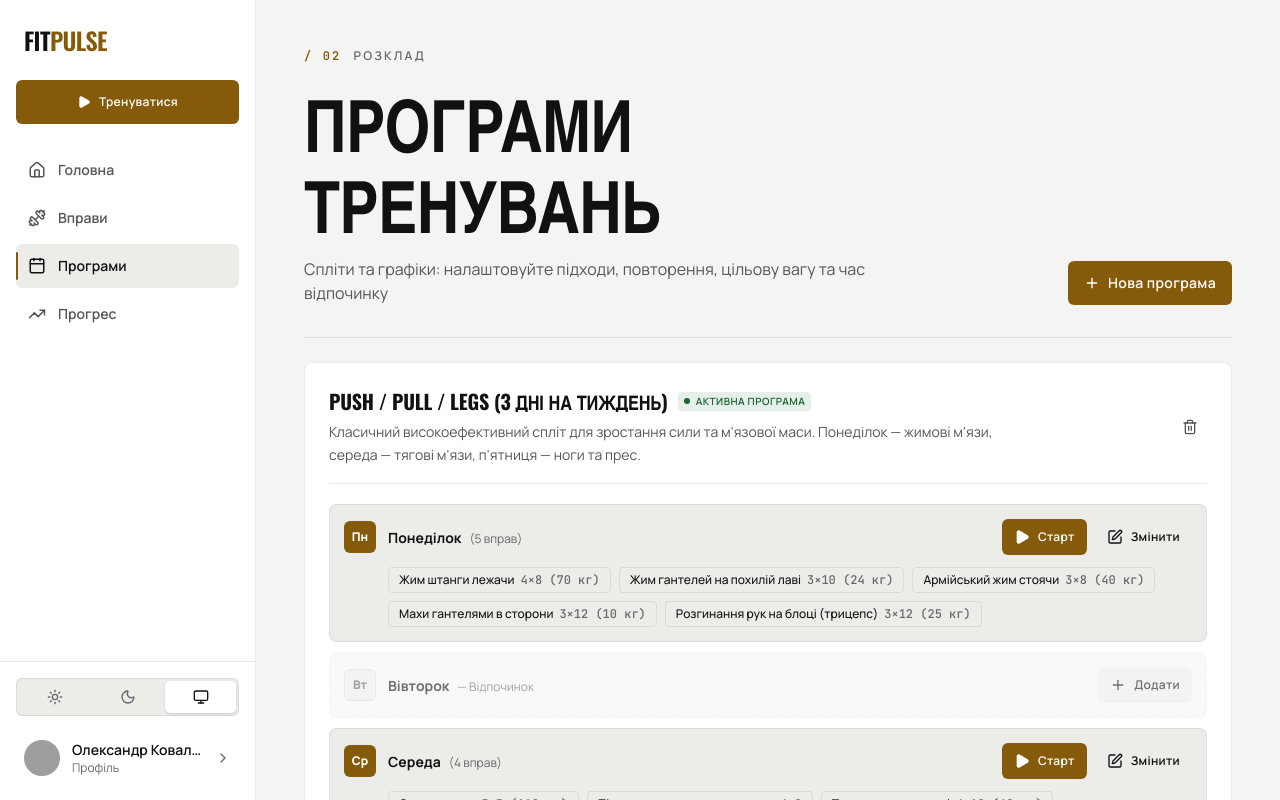
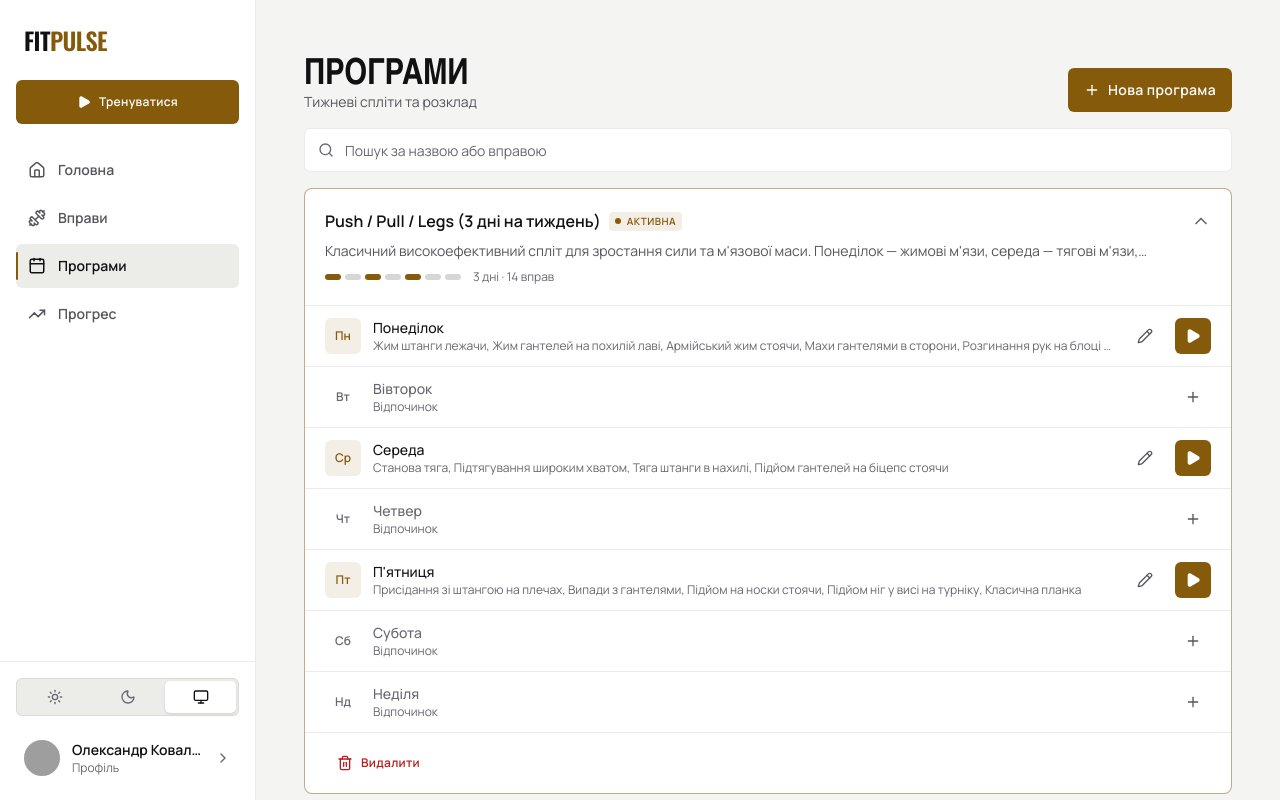
Before and after one commit to tsukanovSerhii/FitPulse, a React (Vite) app: page /plans in a window 1280 px wide. Shown: the top 800 px of the page. Built offline with nearby package versions, Linux system fonts and the light colour scheme; grey boxes are pictures that could not be loaded.

Commit message:
feat(plans): search and collapsible plan list

```diff
--- a/src/features/workoutPlan/components/PlanCard.tsx
+++ b/src/features/workoutPlan/components/PlanCard.tsx
@@ -1,15 +1,16 @@
-import React from 'react'
-import { Check, Edit, Trash2, Play, Plus } from 'lucide-react'
-import type { WorkoutPlan, DayOfWeek } from '../model/types'
-import { ALL_DAYS, DAY_SHORT_LABELS, DAY_LABELS } from '../model/types'
+import { useId, useMemo } from 'react'
+import { Check, ChevronDown, Pencil, Play, Plus, Trash2 } from 'lucide-react'
+import { Badge, Button, IconButton } from '@/components/ui'
 import type { Exercise } from '@/features/exercises/model/types'
-import { Card } from '@/components/ui'
-import { Badge } from '@/components/ui'
-import { Button } from '@/components/ui'
+import { cn } from '@/utils/cn'
+import type { DayOfWeek, WorkoutPlan } from '../model/types'
+import { ALL_DAYS, DAY_LABELS, DAY_SHORT_LABELS } from '../model/types'
 
 export interface PlanCardProps {
   plan: WorkoutPlan
   isActive: boolean
+  expanded: boolean
+  onToggle: () => void
   allExercises: Exercise[]
   onSetActive: (planId: string) => void
   onEditDay: (planId: string, day: DayOfWeek) => void
@@ -17,169 +18,130 @@ export interface PlanCardProps {
   onStartDayWorkout: (planId: string, day: DayOfWeek) => void
 }
 
-export const PlanCard: React.FC<PlanCardProps> = ({
+export function PlanCard({
   plan,
   isActive,
+  expanded,
+  onToggle,
   allExercises,
   onSetActive,
   onEditDay,
   onDelete,
   onStartDayWorkout,
-}) => {
-  // Map exercise ID to name
-  const exerciseMap = React.useMemo(() => {
-    const map = new Map<string, Exercise>()
-    allExercises.forEach((e) => map.set(e.id, e))
-    return map
-  }, [allExercises])
-
-  // Count total exercises in plan
-  const totalExercises = ALL_DAYS.reduce(
-    (acc, day) => acc + (plan.schedule[day]?.length || 0),
-    0,
-  )
-
-  const activeDaysCount = ALL_DAYS.filter(
-    (day) => (plan.schedule[day]?.length || 0) > 0,
-  ).length
+}: PlanCardProps) {
+  const panelId = useId()
+  const exerciseMap = useMemo(() => new Map(allExercises.map((e) => [e.id, e])), [allExercises])
+  const trainingDays = ALL_DAYS.filter((day) => (plan.schedule[day]?.length || 0) > 0)
+  const totalExercises = ALL_DAYS.reduce((sum, day) => sum + (plan.schedule[day]?.length || 0), 0)
 
   return (
-    <Card className="flex flex-col justify-between p-6">
-      <div>
-        {/* Top Header */}
-        <div className="flex flex-col sm:flex-row sm:items-center justify-between gap-4 pb-4 border-b border-line">
-          <div>
-            <div className="flex items-center gap-2.5 mb-1.5">
-              <h3 className="text-xl font-black text-fg">{plan.name}</h3>
-              {isActive ? (
-                <Badge variant="success" dot size="sm">
-                  Активна програма
-                </Badge>
-              ) : (
-                <Badge variant="neutral" size="sm">
-                  {activeDaysCount} дні на тиждень
-                </Badge>
-              )}
-            </div>
-            {plan.description && (
-              <p className="text-xs sm:text-sm text-fg-muted leading-relaxed max-w-2xl">
-                {plan.description}
-              </p>
+    <article className={cn('rounded-lg border bg-surface transition-colors', isActive ? 'border-accent/50' : 'border-line')}>
+      <button
+        type="button"
+        onClick={onToggle}
+        aria-expanded={expanded}
+        aria-controls={panelId}
+        className="flex w-full cursor-pointer items-start gap-4 p-4 text-left sm:p-5"
+      >
+        <span className="min-w-0 flex-1 space-y-2">
+          <span className="flex flex-wrap items-center gap-2">
+            <span className="font-semibold text-fg">{plan.name}</span>
+            {isActive && (
+              <Badge variant="primary" size="sm" dot>
+                Активна
+              </Badge>
             )}
-          </div>
+          </span>
+          {plan.description && <span className="line-clamp-1 text-sm text-fg-muted">{plan.description}</span>}
+          <span className="flex items-center gap-3">
+            <span className="flex gap-1" aria-hidden="true">
+              {ALL_DAYS.map((day) => (
+                <span
+                  key={day}
+                  className={cn(
+                    'h-1.5 w-4 rounded-full',
+                    (plan.schedule[day]?.length || 0) > 0 ? 'bg-accent' : 'bg-line-strong',
+                  )}
+                />
+              ))}
+            </span>
+            <span className="text-xs text-fg-subtle">
+              {trainingDays.length} дні · {totalExercises} вправ
+            </span>
+          </span>
+        </span>
+        <ChevronDown
+          className={cn('mt-0.5 size-5 shrink-0 text-fg-subtle transition-transform duration-200', expanded && 'rotate-180')}
+          aria-hidden="true"
+        />
+      </button>
 
-          <div className="flex items-center gap-2 shrink-0 self-end sm:self-center">
+      {expanded && (
+        <div id={panelId} className="border-t border-line">
+          <ul className="divide-y divide-line">
+            {ALL_DAYS.map((day) => {
+              const dayExercises = plan.schedule[day] || []
+              const hasExercises = dayExercises.length > 0
+              return (
+                <li key={day} className="px-4 py-3 sm:px-5">
+                  <div className="flex items-center gap-3">
+                    <span
+                      className={cn(
+                        'flex size-9 shrink-0 items-center justify-center rounded-md text-xs font-semibold',
+                        hasExercises ? 'bg-accent-soft text-accent' : 'text-fg-subtle',
+                      )}
+                    >
+                      {DAY_SHORT_LABELS[day]}
+                    </span>
+                    <span className="min-w-0 flex-1">
+                      <span className={cn('block text-sm font-medium', hasExercises ? 'text-fg' : 'text-fg-subtle')}>
+                        {DAY_LABELS[day]}
+                      </span>
+                      <span className="block truncate text-xs text-fg-subtle">
+                        {hasExercises
+                          ? dayExercises.map((pEx) => exerciseMap.get(pEx.exerciseId)?.name || 'Вправа').join(', ')
+                          : 'Відпочинок'}
+                      </span>
+                    </span>
+                    <IconButton
+                      size="sm"
+                      label={hasExercises ? `Змінити ${DAY_LABELS[day].toLowerCase()}` : `Додати вправи на ${DAY_LABELS[day].toLowerCase()}`}
+                      icon={hasExercises ? <Pencil /> : <Plus />}
+                      onClick={() => onEditDay(plan.id, day)}
+                    />
+                    {hasExercises && (
+                      <IconButton
+                        size="sm"
+                        label={`Почати тренування: ${DAY_LABELS[day].toLowerCase()}`}
+                        icon={<Play className="fill-current" />}
+                        onClick={() => onStartDayWorkout(plan.id, day)}
+                        className="bg-accent text-on-accent hover:bg-accent-hover hover:text-on-accent"
+                      />
+                    )}
+                  </div>
+                </li>
+              )
+            })}
+          </ul>
+
+          <div className="flex items-center justify-between gap-2 border-t border-line px-4 py-3 sm:px-5">
+            <Button
+              variant="ghost"
+              size="sm"
+              onClick={() => onDelete(plan.id)}
+              icon={<Trash2 />}
+              className="text-danger hover:bg-danger-soft hover:text-danger"
+            >
+              Видалити
+            </Button>
             {!isActive && (
-              <Button
-                variant="outline"
-                size="sm"
-                onClick={() => onSetActive(plan.id)}
-                icon={<Check className="w-3.5 h-3.5" />}
-              >
+              <Button variant="outline" size="sm" onClick={() => onSetActive(plan.id)} icon={<Check />}>
                 Зробити активною
               </Button>
             )}
-            <button
-              onClick={() => onDelete(plan.id)}
-              className="p-2 rounded-md text-fg-muted hover:text-danger hover:bg-danger-soft border border-transparent hover:border-danger transition-all cursor-pointer"
-              title="Видалити план"
-            >
-              <Trash2 className="w-4 h-4" />
-            </button>
           </div>
         </div>
-
-        {/* Days of Week Schedule Grid */}
-        <div className="mt-5 space-y-2.5">
-          {ALL_DAYS.map((day) => {
-            const dayExercises = plan.schedule[day] || []
-            const hasExercises = dayExercises.length > 0
-
-            return (
-              <div
-                key={day}
-                className={`p-3.5 rounded-lg border transition-all ${
-                  hasExercises
-                    ? 'bg-surface-2 border-line hover:border-accent/30'
-                    : 'bg-surface-2/50 border-dashed border-line/50 opacity-60'
-                }`}
-              >
-                <div className="flex flex-wrap items-center justify-between gap-3">
-                  <div className="flex min-w-0 items-center gap-3">
-                    <span
-                      className={`w-8 h-8 rounded-md text-xs font-black flex items-center justify-center shrink-0 ${
-                        hasExercises
-                          ? 'bg-accent text-on-accent border border-accent/20'
-                          : 'bg-surface-2 text-fg-subtle border border-line'
-                      }`}
-                    >
-                      {DAY_SHORT_LABELS[day]}
-                    </span>
-                    <div>
-                      <span className="text-sm font-bold text-fg block sm:inline">
-                        {DAY_LABELS[day]}
-                      </span>
-                      <span className="text-xs text-fg-subtle sm:ml-2">
-                        {hasExercises ? `(${dayExercises.length} вправ)` : '— Відпочинок'}
-                      </span>
-                    </div>
-                  </div>
-
-                  <div className="ml-auto flex items-center gap-2">
-                    {hasExercises && (
-                      <Button
-                        variant="primary"
-                        size="sm"
-                        onClick={() => onStartDayWorkout(plan.id, day)}
-                        icon={<Play className="w-3.5 h-3.5 fill-current" />}
-                        className="text-xs"
-                      >
-                        Старт
-                      </Button>
-                    )}
-                    <Button
-                      variant="secondary"
-                      size="sm"
-                      onClick={() => onEditDay(plan.id, day)}
-                      icon={hasExercises ? <Edit className="w-3.5 h-3.5" /> : <Plus className="w-3.5 h-3.5" />}
-                      className="text-xs"
-                    >
-                      {hasExercises ? 'Змінити' : 'Додати'}
-                    </Button>
-                  </div>
-                </div>
-
-                {/* Day Exercise preview chips */}
-                {hasExercises && (
-                  <div className="mt-3 flex flex-wrap gap-2 sm:pl-11">
-                    {dayExercises.map((pEx) => {
-                      const ex = exerciseMap.get(pEx.exerciseId)
-                      return (
-                        <span
-                          key={pEx.id}
-                          className="inline-flex max-w-full items-center gap-1.5 rounded-sm border border-line px-2.5 py-1 text-xs text-fg-muted"
-                        >
-                          <span className="truncate font-medium text-fg">{ex ? ex.name : 'Вправа'}</span>
-                          <span className="shrink-0 font-mono tabular text-fg-subtle">
-                            {pEx.sets}×{pEx.reps}
-                            {pEx.weight ? ` (${pEx.weight} кг)` : ''}
-                          </span>
-                        </span>
-                      )
-                    })}
-                  </div>
-                )}
-              </div>
-            )
-          })}
-        </div>
-      </div>
-
-      {/* Summary Footer */}
-      <div className="mt-6 pt-4 border-t border-line flex items-center justify-between text-xs text-fg-subtle font-medium">
-        <span>Тренувальних днів на тиждень: <strong className="text-fg-muted">{activeDaysCount}</strong></span>
-        <span>Всього вправ у програмі: <strong className="text-fg-muted">{totalExercises}</strong></span>
-      </div>
-    </Card>
+      )}
+    </article>
   )
 }
--- a/src/pages/WorkoutPlansPage.tsx
+++ b/src/pages/WorkoutPlansPage.tsx
@@ -1,7 +1,7 @@
 import { toast } from 'sonner'
-import React, { useEffect, useState } from 'react'
+import React, { useEffect, useMemo, useState } from 'react'
 import { useNavigate } from 'react-router-dom'
-import { Calendar, Plus } from 'lucide-react'
+import { Calendar, Plus, Search } from 'lucide-react'
 import { useAppDispatch, useAppSelector } from '@/app/hooks'
 import {
   fetchPlans,
@@ -15,11 +15,11 @@ import {
 import { fetchExercises } from '@/features/exercises/model/exercisesSlice'
 import { startWorkout } from '@/features/workoutSession/model/workoutSessionSlice'
 import type { WorkoutPlan, DayOfWeek, PlanExercise } from '@/features/workoutPlan/model/types'
-import { DAY_LABELS } from '@/features/workoutPlan/model/types'
+import { ALL_DAYS, DAY_LABELS } from '@/features/workoutPlan/model/types'
 import { PlanCard } from '@/features/workoutPlan/components/PlanCard'
 import { PlanEditorModal } from '@/features/workoutPlan/components/PlanEditorModal'
 import { AddExerciseToDayModal } from '@/features/workoutPlan/components/AddExerciseToDayModal'
-import { Button, PageHeader, confirmAction } from '@/components/ui'
+import { Button, IconButton, PageHeader, confirmAction } from '@/components/ui'
 import { EmptyState } from '@/components/ui'
 import { SEO } from '@/components/common/SEO'
 
@@ -30,6 +30,10 @@ export const WorkoutPlansPage: React.FC = () => {
   const { plans, activePlanId, status } = useAppSelector((state) => state.workoutPlan)
   const allExercises = useAppSelector((state) => state.exercises.items)
 
+  const [query, setQuery] = useState('')
+  // undefined — користувач ще нічого не розгортав, тож показуємо активну програму
+  const [expandedId, setExpandedId] = useState<string | null | undefined>(undefined)
+  const openPlanId = expandedId === undefined ? activePlanId : expandedId
   const [isEditorOpen, setIsEditorOpen] = useState(false)
   const [editingPlan, setEditingPlan] = useState<WorkoutPlan | null>(null)
 
@@ -143,50 +147,86 @@ export const WorkoutPlansPage: React.FC = () => {
     dispatch(updatePlanExercise({ planId, day, exerciseId, updates }))
   }
 
+  const visiblePlans = useMemo(() => {
+    const names = new Map(allExercises.map((e) => [e.id, e.name.toLowerCase()]))
+    const q = query.trim().toLowerCase()
+    const matches = (plan: WorkoutPlan) =>
+      !q ||
+      plan.name.toLowerCase().includes(q) ||
+      plan.description?.toLowerCase().includes(q) ||
+      ALL_DAYS.some((day) => plan.schedule[day]?.some((pEx) => names.get(pEx.exerciseId)?.includes(q)))
+    return plans.filter(matches).sort((a, b) => Number(b.id === activePlanId) - Number(a.id === activePlanId))
+  }, [plans, allExercises, query, activePlanId])
+
   // Get current plan for modal
   const activeModalPlan = dayEditorModal.plan
     ? plans.find((p) => p.id === dayEditorModal.plan?.id) || dayEditorModal.plan
     : null
 
   return (
-    <div className="space-y-6 animate-fade-in pb-12">
-      <SEO title="Програми тренувань" description="Створюйте та налаштовуйте тижневі спліти: Push/Pull/Legs, Full Body. Керування підходами, повтореннями та днями відпочинку." />
+    <div className="space-y-4">
+      <SEO title="Програми тренувань" description="Тижневі спліти: Push/Pull/Legs, Full Body. Підходи, повторення та дні відпочинку." />
       <PageHeader
-        index={2}
-        eyebrow="Розклад"
-        title={<>Програми<br />тренувань</>}
-        description="Спліти та графіки: налаштовуйте підходи, повторення, цільову вагу та час відпочинку"
+        compact
+        title="Програми"
+        description="Тижневі спліти та розклад"
         actions={
-          <Button onClick={handleCreatePlan} icon={<Plus />}>
-            Нова програма
-          </Button>
+          <>
+            <IconButton label="Нова програма" icon={<Plus />} onClick={handleCreatePlan} className="border border-line sm:hidden" />
+            <Button className="hidden sm:inline-flex" onClick={handleCreatePlan} icon={<Plus />}>
+              Нова програма
+            </Button>
+          </>
         }
       />
 
-      {/* Plans List */}
+      {plans.length > 0 && (
+        <label className="relative block">
+          <span className="sr-only">Пошук програми</span>
+          <Search className="pointer-events-none absolute left-3.5 top-1/2 size-4 -translate-y-1/2 text-fg-subtle" aria-hidden="true" />
+          <input
+            type="search"
+            value={query}
+            onChange={(e) => setQuery(e.target.value)}
+            placeholder="Пошук за назвою або вправою"
+            className="h-11 w-full rounded-md border border-line bg-surface pl-10 pr-3 text-sm text-fg placeholder:text-fg-subtle focus:border-accent focus:outline-none"
+          />
+        </label>
+      )}
+
       {status === 'loading' && plans.length === 0 ? (
-        <div className="text-center py-16 text-fg-muted text-sm">
-          <div className="animate-spin w-8 h-8 border-2 border-accent border-t-transparent rounded-full mx-auto mb-3" />
-          Завантаження програм тренувань...
-        </div>
+        <p className="py-16 text-center text-sm text-fg-muted">Завантаження програм...</p>
       ) : plans.length === 0 ? (
         <EmptyState
-          icon={<Calendar className="w-8 h-8 text-accent" />}
-          title="Немає створених програм"
-          description="Створіть свій перший тижневий план тренувань, щоб систематизувати свої заняття."
+          icon={<Calendar />}
+          title="Програм ще немає"
+          description="Створіть тижневий план, щоб систематизувати тренування."
           action={
-            <Button variant="primary" onClick={handleCreatePlan} icon={<Plus className="w-4 h-4" />}>
+            <Button onClick={handleCreatePlan} icon={<Plus />}>
               Створити програму
             </Button>
           }
         />
+      ) : visiblePlans.length === 0 ? (
+        <EmptyState
+          icon={<Search />}
+          title="Нічого не знайдено"
+          description={`Немає програм за запитом «${query}».`}
+          action={
+            <Button variant="outline" size="sm" onClick={() => setQuery('')}>
+              Очистити пошук
+            </Button>
+          }
+        />
       ) : (
-        <div className="grid grid-cols-1 gap-6">
-          {plans.map((plan) => (
+        <div className="space-y-3">
+          {visiblePlans.map((plan) => (
             <PlanCard
               key={plan.id}
               plan={plan}
               isActive={plan.id === activePlanId}
+              expanded={openPlanId === plan.id}
+              onToggle={() => setExpandedId(openPlanId === plan.id ? null : plan.id)}
               allExercises={allExercises}
               onSetActive={handleSetActivePlan}
               onEditDay={handleOpenDayEditor}
```
